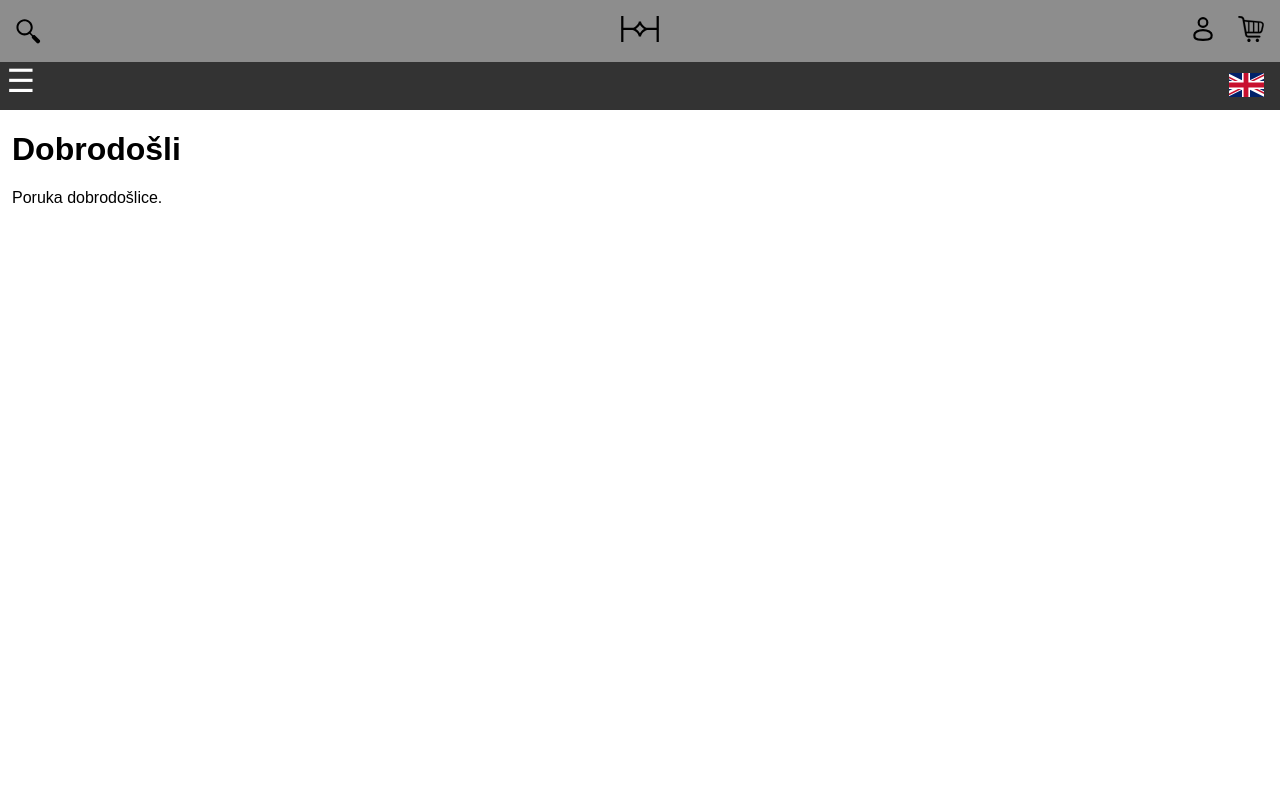
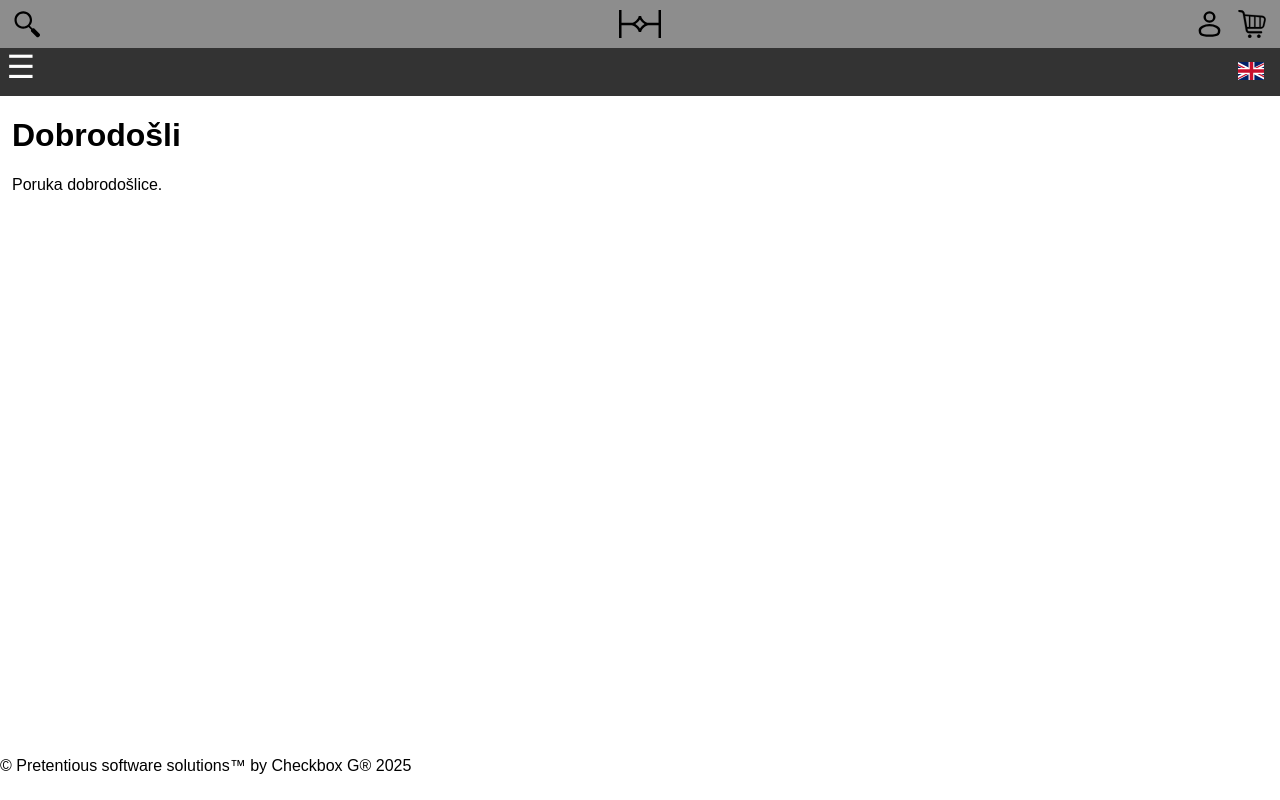
Before and after one commit to gausjordan/happiness, a PHP site: page / in a window 1280 px wide. Run offline with PHP 8.4, Linux system fonts and the light colour scheme.

Commit message:
Restyled top menu

```diff
--- a/frontend/index.css
+++ b/frontend/index.css
@@ -1,14 +1,5 @@
 :root {
   --menu-animation-speed: 0.3s;
-}
-
-main#app {
-  box-sizing: border-box;
-  margin: 0.75em 0.75em 0em 0.75em;
-}
-
-img[alt] {
-  color: #00000000;
 }
 
 body {
@@ -19,71 +10,70 @@ body {
   box-sizing: border-box;
 }
 
+/* Main app - middle of the page - injected content */
+main#app {
+  box-sizing: border-box;
+  margin: 0.75em 0.75em 0em 0.75em;
+  min-height: calc(100dvh - 3em - 3em - 4em);
+}
+
+/* Alt-text for images, transparent */
+img[alt] {
+  color: #00000000;
+}
+
+
 /* Top menu; at the top of the page (not the main menu) */
-header#header-logo-text {
+header.top-menu {
+  display: flex;
+  box-sizing: border-box;
+  justify-content: space-between;
+  position: relative;
   background: #8d8d8d;
   color: #fff;
-  display: flex;
-  flex-wrap: nowrap;
-  justify-content: space-between;
-  align-items: stretch;
-  padding: 0.3em;
+  height: 3em;
+  padding: 0 0.85em;
 }
 
-/* Top menu has three sections */
-header#header-logo-text > div {
+header.top-menu div.block {
+  height: 100%;
   display: flex;
-  justify-content: space-around;
+  gap: 0.85em;
+}
+
+header.top-menu div.block a {
+  box-sizing: border-box;
+  display: flex;
+  height: 100%;
   align-items: center;
 }
 
-/* Top menu links */
-header#header-logo-text a {
-  margin: 0;
-  padding: 0;
+header.top-menu div.block a img {
+  height: 60%;
+  -margin: 1em;
 }
 
-/* Top menu's left and the right section */
-header#header-logo-text > div.side-pad {
-  flex-basis: 30%;
-  flex-shrink: 0;
+header.top-menu div.block.left {
+  /* */
 }
 
-/* Top menu's right section only */
-header#header-logo-text > .middle + div.side-pad {
-  display: absolute;
-  justify-content: right;
+header.top-menu div.block.middle {
+  position: absolute;
+  left: 50%;
+  transform: translateX(-50%);
 }
 
-/* Top menu's left section only */
-header#header-logo-text > div.side-pad:first-child {
-  justify-content: left;
+header.top-menu div.block.right {
+  /* */
 }
 
-/* Top menu's middle part feat. Company's icon */
-header#header-logo-text > .middle {
-  align-self: center;
-}
 
-/* Set size for all top menu images */
-header#header-logo-text img {
-  height: 1.6em;
-  width: 1.6em;
-  margin: 0.7em;
-}
 
-/* Make the top menu's company icon larger */
-header#header-logo-text .middle img {
-  padding: 0;
-  margin: 0;
-  object-fit: contain;
-  width: 2.6em;
-}
 
 /* Hambuger menu icon container */
-nav #menu-icon {
+nav.mainmenu #menu-icon {
   user-select: none;
-  position: relative;
+  position: absolute;
   display: inline;
   font-size: 2em;
   cursor: pointer;
@@ -92,55 +82,55 @@ nav #menu-icon {
 }
 
 /* Language selector flag */
-nav img {
+nav.mainmenu img {
   user-select: none;
   position: absolute;
   right: 0;
-  height: 1.5em;
-  margin: 0.7em 1em;
+  height: 1.1em;
+  margin: 0.9em 1em;
   cursor: pointer;
   z-index: 9;
   float: right;
   object-fit: cover;
-  width: 2.2em;
+  width: 1.6em;
   opacity: 0;
 }
 
 /* Prevent elements from highlighting up blue on tap event */
-nav img:active {
+nav.mainmenu img:active {
   outline: none;
   outline-style:none;
   -webkit-tap-highlight-color:transparent;
 }
-nav #menu-icon:active {
+nav.mainmenu #menu-icon:active {
   outline: none;
   outline-style: none;
   -webkit-tap-highlight-color: transparent;
 }
-nav #menu-icon img:active {
+nav.mainmenu #menu-icon img:active {
   outline: none;
   outline-style: none;
   -webkit-tap-highlight-color: transparent;
 }
 
 /* Language selector flag HR */
-nav img#hr {
+nav.mainmenu img#hr {
   object-position: 50% 0;
 }
 
 /* Language selector flag US */
-nav img#us {
+nav.mainmenu img#us {
   object-position: 0 0;
 }
 
 /* Always-invisible toggle helper */
-nav input[type="checkbox"] {
+nav.mainmenu input[type="checkbox"] {
   display: none;
   user-select: none;
 }
 
 /* On-click main menu animation styling */
-nav input[type="checkbox"].animate:checked ~ ul {
+nav.mainmenu input[type="checkbox"].animate:checked ~ ul {
   transform: translateX(0%);
   animation: var(--menu-animation-speed) ease-out;
   animation-name: main-menu-slide-int;
@@ -156,7 +146,7 @@ nav input[type="checkbox"].animate:checked ~ ul {
 }
 
 /* On-close main menu animation w/ animation prevention onLoad */
-nav input[type="checkbox"].animate:not(:checked) ~ ul {
+nav.mainmenu input[type="checkbox"].animate:not(:checked) ~ ul {
   animation: var(--menu-animation-speed) ease-out;
   animation-name: this-placeholder-gets-modified-by-JS;
   animation-fill-mode: forwards;
@@ -172,7 +162,7 @@ nav input[type="checkbox"].animate:not(:checked) ~ ul {
 
 
 /* On-click bring in opacity when menu is opened */
-nav input[type="checkbox"].animate:checked + label + ul > li {
+nav.mainmenu input[type="checkbox"].animate:checked + label + ul > li {
   opacity: 1;
   animation: var(--menu-animation-speed) ease-in;
   animation-name: main-menu-items-fade-in;
@@ -189,7 +179,7 @@ nav input[type="checkbox"].animate:checked + label + ul > li {
 }
 
 /* Reset opacity when menu is closed */
-nav input[type="checkbox"].animate:not(:checked) + label + ul > li {
+nav.mainmenu input[type="checkbox"].animate:not(:checked) + label + ul > li {
   opacity: 0;
   animation: var(--menu-animation-speed) ease-out;
   animation-name: main-menu-items-fade-out;
@@ -205,20 +195,20 @@ nav input[type="checkbox"].animate:not(:checked) + label + ul > li {
   }
 }
 
-nav {
+nav.mainmenu {
   background: #333;
   color: #fff;
   height: 3em;
 }
 
 /* Main menu container */
-nav ul {
+nav.mainmenu ul {
   opacity: 1;
-  position: absolute;
+  position: relative;
   background-color: #4e4e4e;
   display: inline-block;
   border-radius: 0 0em 1em 0;
-  top: 6.8em;
+  top: 3em;
   left: 0;
   margin: 0px;
   transform: translateX(-110%);
@@ -227,33 +217,33 @@ nav ul {
 }
 
 /* Main menu items' font size */
-nav a {
+nav.mainmenu a {
   color: #fff;
   text-decoration: none;
   font-size: 1.1em;
 }
 
-.nav-links {
+nav.mainmenu .nav-links {
   list-style: none;
   user-select: none;
   padding: 0;
 }
 
-.nav-links [hidden] {
+nav.mainmenu .nav-links [hidden] {
   display: none;
 }
 
-.nav-links li {
+nav.mainmenu .nav-links li {
   padding: 0.75em;
   margin: 0.05em;
   display: block;
   border-bottom: 1px solid #cccccc44;
 }
 
-.nav-links li:hover {
+nav.mainmenu .nav-links li:hover {
   background-color: #7a7a7a;
 }
 
-.nav-links a[last-visible-item] li {
+nav.mainmenu .nav-links a[last-visible-item] li {
   border-radius: 0 0em 1em 0;
 }
--- a/frontend/index.js
+++ b/frontend/index.js
@@ -309,7 +309,6 @@ function anyThingButTheMainMenu(event) {
     }
 }
 
-
 // Close the menu if the next touch target is neither the menu, nor the menu icon
 document.addEventListener("touchstart", (event) => {
     const menuToggle = document.getElementById("menu-toggle");
--- a/frontend/splashstyle.css
+++ b/frontend/splashstyle.css
@@ -1,7 +1,8 @@
 /* Splash screen animation container, once a day, while the page is loading */
 aside#splashscreen {
-    background-image: linear-gradient(white, beige);
-    background-color: red;
+    /* Boja iz knjige standarda za logo je #f9e6e5 */
+    /* background-image:radial-gradient(circle, #fce9e8 75%, #e0cfce 100%); */
+    background-color: white;
     display: block;
     position: fixed;
     width: 100vw;
@@ -49,11 +50,12 @@ aside#splashscreen {
     margin: 0 auto;
     margin-top: 40%;
     opacity: 0.65;
+    opacity: 1;
 }
 
 #splashscreen svg#icon > path {
         fill: none;
-        stroke: #000000;
+        stroke: #221F1F;
         stroke-width: 30;
         stroke-opacity: 1;
 }
@@ -95,6 +97,7 @@ aside#splashscreen {
 
 #splashscreen svg#logo1 {
     width: 100%;
+    fill: #221F1F;
     display: 0 auto;
     margin-top: 10%;
     animation: text 4s;
@@ -109,7 +112,7 @@ aside#splashscreen {
     }
     100% {
         transform:translate(0px,0px);
-        opacity:0.65;
+        opacity:1;
     }
 }
 
--- a/index.html
+++ b/index.html
@@ -4,8 +4,7 @@
   <head>
     <meta charset="UTF-8">
     <meta name="viewport" content="width=device-width, initial-scale=1.0, interactive-widget=resizes-content">
-    <!-- <title>Happiness</title> -->
-    <link rel="stylesheet" rel="preload" href="/frontend/index.css" as="style">
+    <link rel="stylesheet" rel="preload" href="/frontend/index.css" as="style" onerror="setTimeout( () => document.querySelectorAll('svg, img').forEach(i => i.style.height = '1.25em'), 100)">
     <link rel="stylesheet" rel="preload" href="/frontend/splashstyle.css" as="style">
     <base href="/" />
   </head>
@@ -29,20 +28,20 @@
       </div>
     </aside>
 
-    <header id="header-logo-text">
-      <div class="side-pad">
-        <img src="/frontend/graphics/magnifier.svg" alt="Search button"></img>
+    <header class="top-menu">
+      <div class="block left">
+        <a href="/search" data-link><img src="/frontend/graphics/magnifier.svg" alt="Search button"></img></a>
       </div>
-      <div class="middle">
+      <div class="block middle">
           <a href="/home" data-link><img src="/frontend/graphics/icon-static.svg" alt="Happiness Logo"></img></a>
       </div>
-      <div class="side-pad">
+      <div class="block right">
         <a href="/account" data-link><img src="/frontend/graphics/user.svg" alt="Current user"></img></a>
         <a href="/cart" data-link><img src="/frontend/graphics/cart.svg" alt="Shopping cart"></img></a>
       </div>
     </header>
 
-    <nav>
+    <nav class="mainmenu">
       <input type="checkbox" class="animate" id="menu-toggle">
       <label for="menu-toggle">
         <div class="menu-icon" id="menu-icon">&#9776;</div>
@@ -90,6 +89,9 @@
     </nav>
     <main id="app">
     </main>
+    <footer>
+      © Pretentious software solutions™ by Checkbox G® 2025
+    </footer>
   </body>
 
 
```
Also changed, not shown: frontend/shop.css (+26 -8 lines), frontend/shop.html (+8 -6 lines), frontend/splashscreen.css (deleted, +0 -126 lines), frontend/graphics/cart.svg, frontend/graphics/filter.svg (added), frontend/graphics/icon-anim.svg, frontend/graphics/icon-static.svg, frontend/graphics/magnifier.svg, frontend/graphics/user.svg.
